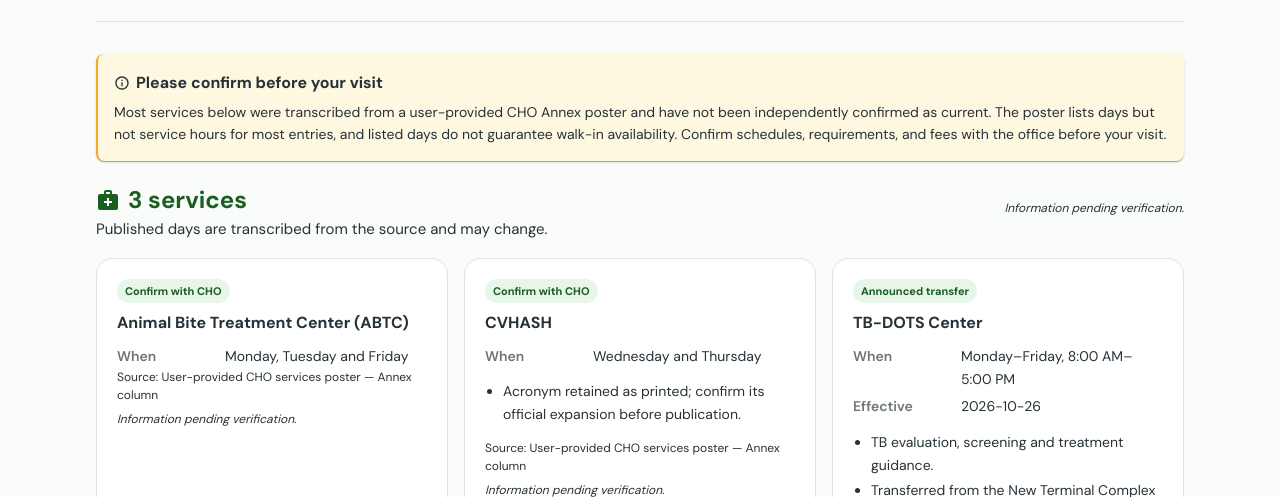
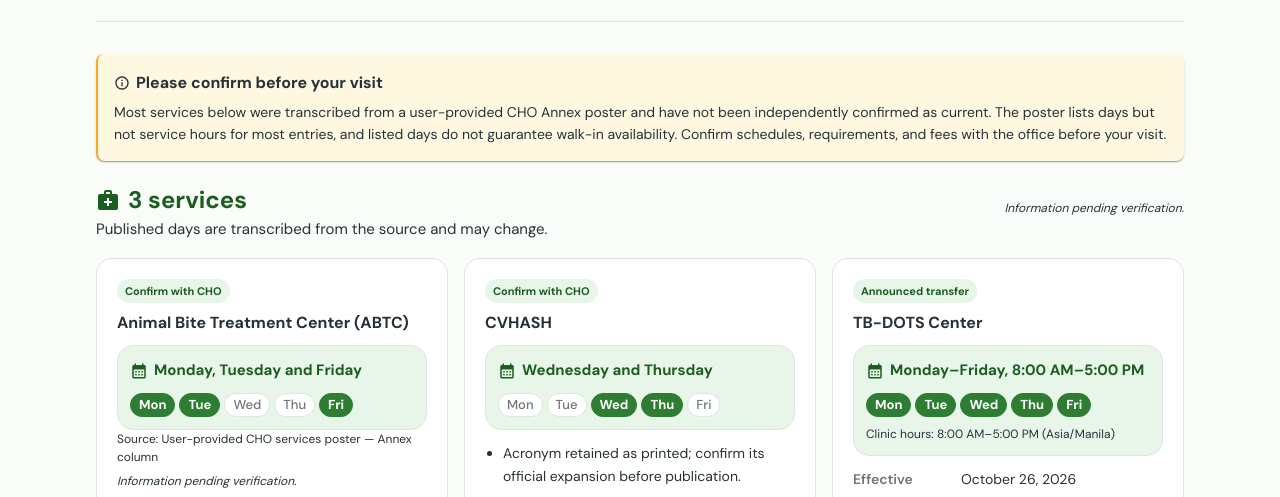
Before and after one commit to wilyuusha/cho-annex, an Astro site: page /cho-annex/services/clinical_services in a window 1280 px wide. Shown: the part 270-767 px from the top of the page. Built offline with nearby package versions, Linux system fonts and the light colour scheme; Astro itself is replaced by a stand-in of ours.

Commit message:
fix on date display

```diff
--- a/src/components/mui/EntryCard.tsx
+++ b/src/components/mui/EntryCard.tsx
@@ -5,6 +5,7 @@ import Chip from '@mui/material/Chip';
 import Link from '@mui/material/Link';
 import Typography from '@mui/material/Typography';
 import NorthEastIcon from '@mui/icons-material/NorthEast';
+import type { ReactNode } from 'react';
 import LastUpdated from './LastUpdated';
 import type { CardSource, MetaItem } from './types';
 
@@ -13,12 +14,22 @@ interface Props {
   meta?: MetaItem[];
   details?: string[];
   badge?: string;
+  highlight?: ReactNode;
   source?: CardSource;
   sourceNote?: string;
   updated?: string | null;
 }
 
-export default function EntryCard({ title, meta = [], details = [], badge, source, sourceNote, updated = null }: Props) {
+export default function EntryCard({
+  title,
+  meta = [],
+  details = [],
+  badge,
+  highlight,
+  source,
+  sourceNote,
+  updated = null,
+}: Props) {
   return (
     <Card variant="outlined" sx={{ height: '100%', borderRadius: 2 }}>
       <CardContent sx={{ p: 2.5, '&:last-child': { pb: 2.5 } }}>
@@ -33,6 +44,8 @@ export default function EntryCard({ title, meta = [], details = [], badge, sourc
         <Typography component="h3" variant="h3">
           {title}
         </Typography>
+
+        {highlight}
 
         {meta.length > 0 ? (
           <Box
--- a/src/components/mui/HeroCarousel.tsx
+++ b/src/components/mui/HeroCarousel.tsx
@@ -28,7 +28,7 @@ export default function HeroCarousel({ images }: Props) {
         sx={{
           position: 'absolute',
           inset: 0,
-          zIndex: 1,
+          zIndex: 2,
           backgroundImage:
             'radial-gradient(rgba(46, 125, 50, 0.12) 1px, transparent 1px), linear-gradient(rgba(38, 50, 56, 0.18), rgba(38, 50, 56, 0.18))',
           backgroundSize: '24px 24px, 100% 100%',
@@ -39,7 +39,7 @@ export default function HeroCarousel({ images }: Props) {
         sx={{
           position: 'absolute',
           inset: 0,
-          zIndex: 2,
+          zIndex: 1,
           px: '3px',
           display: 'grid',
           gridTemplateColumns: { xs: 'repeat(2, 1fr)', md: '2fr 1fr 1fr' },
--- a/src/components/mui/LastUpdated.tsx
+++ b/src/components/mui/LastUpdated.tsx
@@ -1,19 +1,10 @@
 import Box from '@mui/material/Box';
 import Typography from '@mui/material/Typography';
+import { formatDate } from './formatDate';
 
 interface Props {
   updated?: string | null;
   label?: string;
-}
-
-function formatDate(value: string) {
-  const parsed = new Date(value);
-  if (Number.isNaN(parsed.getTime())) return value;
-  return parsed.toLocaleDateString('en-PH', {
-    year: 'numeric',
-    month: 'long',
-    day: 'numeric',
-  });
 }
 
 export default function LastUpdated({ updated = null, label = 'Last updated' }: Props) {
--- /dev/null
+++ b/src/components/mui/ServiceSchedule.tsx
@@ -0,0 +1,90 @@
+import Box from '@mui/material/Box';
+import Chip from '@mui/material/Chip';
+import Typography from '@mui/material/Typography';
+import CalendarMonthIcon from '@mui/icons-material/CalendarMonth';
+
+interface Props {
+  availability: string | null;
+  days: string[];
+  hours?: {
+    opens: string;
+    closes: string;
+    timezone: string;
+  } | null;
+}
+
+const weekdays = [
+  { name: 'Monday', short: 'Mon' },
+  { name: 'Tuesday', short: 'Tue' },
+  { name: 'Wednesday', short: 'Wed' },
+  { name: 'Thursday', short: 'Thu' },
+  { name: 'Friday', short: 'Fri' },
+] as const;
+
+function formatTime(value: string) {
+  const [hourText, minute] = value.split(':');
+  const hour = Number(hourText);
+  const suffix = hour >= 12 ? 'PM' : 'AM';
+  const displayHour = hour % 12 === 0 ? 12 : hour % 12;
+  return `${displayHour}:${minute} ${suffix}`;
+}
+
+export default function ServiceSchedule({ availability, days, hours }: Props) {
+  const activeDays = new Set(days);
+
+  return (
+    <Box
+      sx={{
+        mt: 1.5,
+        p: 1.5,
+        borderRadius: 2,
+        bgcolor: 'primary.light',
+        border: '1px solid',
+        borderColor: 'divider',
+      }}
+    >
+      <Typography
+        sx={{
+          display: 'flex',
+          alignItems: 'center',
+          gap: 0.75,
+          color: 'primary.dark',
+          fontWeight: 700,
+          fontSize: '0.9375rem',
+        }}
+      >
+        <CalendarMonthIcon sx={{ fontSize: 18 }} />
+        {availability || 'Schedule to be confirmed'}
+      </Typography>
+
+      {days.length > 0 ? (
+        <Box sx={{ display: 'flex', flexWrap: 'wrap', gap: 0.5, mt: 1.25 }}>
+          {weekdays.map((day) => {
+            const isActive = activeDays.has(day.name);
+            return (
+              <Chip
+                key={day.name}
+                label={day.short}
+                size="small"
+                sx={{
+                  height: 24,
+                  fontWeight: isActive ? 700 : 500,
+                  bgcolor: isActive ? 'primary.main' : 'background.paper',
+                  color: isActive ? '#ffffff' : 'text.secondary',
+                  border: '1px solid',
+                  borderColor: isActive ? 'primary.main' : 'divider',
+                }}
+              />
+            );
+          })}
+        </Box>
+      ) : null}
+
+      {hours ? (
+        <Typography variant="caption" color="text.secondary" sx={{ display: 'block', mt: 1 }}>
+          Clinic hours: {formatTime(hours.opens)}–{formatTime(hours.closes)} ({hours.timezone})
+        </Typography>
+      ) : null}
+    </Box>
+  );
+}
--- /dev/null
+++ b/src/components/mui/formatDate.ts
@@ -0,0 +1,10 @@
+export function formatDate(value: string | null | undefined): string {
+  if (!value) return '';
+  const parsed = new Date(value);
+  if (Number.isNaN(parsed.getTime())) return value;
+  return parsed.toLocaleDateString('en-PH', {
+    year: 'numeric',
+    month: 'long',
+    day: 'numeric',
+  });
+}
--- a/src/components/mui/views/AnnouncementsView.tsx
+++ b/src/components/mui/views/AnnouncementsView.tsx
@@ -4,6 +4,7 @@ import AppThemeProvider from '../AppThemeProvider';
 import CardGrid from '../CardGrid';
 import EmptyState from '../EmptyState';
 import EntryCard from '../EntryCard';
+import { formatDate } from '../formatDate';
 import PageContainer from '../PageContainer';
 import PageHeader from '../PageHeader';
 import SectionHeader from '../SectionHeader';
@@ -36,8 +37,8 @@ export default function AnnouncementsView({ announcements }: Props) {
                   title={entry.title}
                   badge={entry.category}
                   meta={[
-                    { label: 'Published', value: entry.published },
-                    ...(entry.until ? [{ label: 'Until', value: entry.until }] : []),
+                    { label: 'Published', value: formatDate(entry.published) },
+                    ...(entry.until ? [{ label: 'Until', value: formatDate(entry.until) }] : []),
                   ]}
                   details={[entry.body, ...(entry.notes ?? [])]}
                   source={entry.source}
--- a/src/components/mui/views/HomeView.tsx
+++ b/src/components/mui/views/HomeView.tsx
@@ -12,6 +12,7 @@ import AppThemeProvider from '../AppThemeProvider';
 import DoctorScheduleTable from '../../DoctorScheduleTable';
 import EmptyState from '../EmptyState';
 import EntryCard from '../EntryCard';
+import { formatDate } from '../formatDate';
 import HeroCarousel from '../HeroCarousel';
 import ScheduleTable from '../ScheduleTable';
 import SectionHeader from '../SectionHeader';
@@ -145,7 +146,9 @@ export default function HomeView({
                 {latestAnnouncement?.title ?? 'No announcements yet'}
               </Typography>
               <Typography component="span" variant="caption" color="text.secondary" sx={{ display: 'block' }}>
-                {latestAnnouncement ? `Published ${latestAnnouncement.published}` : 'Pending verification'}
+                {latestAnnouncement
+                  ? `Published ${formatDate(latestAnnouncement.published)}`
+                  : 'Pending verification'}
               </Typography>
             </CardActionArea>
           </Card>
--- a/src/components/mui/views/SchedulesView.tsx
+++ b/src/components/mui/views/SchedulesView.tsx
@@ -10,6 +10,7 @@ import AppThemeProvider from '../AppThemeProvider';
 import CardGrid from '../CardGrid';
 import EmptyState from '../EmptyState';
 import EntryCard from '../EntryCard';
+import { formatDate } from '../formatDate';
 import Notice from '../Notice';
 import PageContainer from '../PageContainer';
 import PageHeader from '../PageHeader';
@@ -95,7 +96,9 @@ export default function SchedulesView({ schedules, base }: Props) {
                       title={entry.title}
                       meta={[
                         { label: 'When', value: entry.when || 'To be confirmed' },
-                        ...(entry.effectiveDate ? [{ label: 'Effective', value: entry.effectiveDate }] : []),
+                        ...(entry.effectiveDate
+                          ? [{ label: 'Effective', value: formatDate(entry.effectiveDate) }]
+                          : []),
                       ]}
                       details={entry.notes ?? []}
                       source={entry.source}
--- a/src/components/mui/views/ServiceCategoryView.tsx
+++ b/src/components/mui/views/ServiceCategoryView.tsx
@@ -7,11 +7,13 @@ import AppThemeProvider from '../AppThemeProvider';
 import CardGrid from '../CardGrid';
 import ContactCard from '../ContactCard';
 import EntryCard from '../EntryCard';
+import { formatDate } from '../formatDate';
 import Notice from '../Notice';
 import PageContainer from '../PageContainer';
 import PageHeader from '../PageHeader';
 import SectionHeader from '../SectionHeader';
 import ServiceCategoryIcon from '../ServiceCategoryIcon';
+import ServiceSchedule from '../ServiceSchedule';
 import type { ServiceCategory, ServicesData } from '../../../data/types';
 import type { SiteInfo } from '../types';
 
@@ -60,10 +62,18 @@ export default function ServiceCategoryView({ services, category, site, base }:
                 key={service.id}
                 title={service.name}
                 badge={service.verification}
-                meta={[
-                  { label: 'When', value: service.availability ?? 'To be confirmed' },
-                  ...(service.effectiveDate ? [{ label: 'Effective', value: service.effectiveDate }] : []),
-                ]}
+                highlight={
+                  <ServiceSchedule
+                    availability={service.availability}
+                    days={service.days}
+                    hours={service.hours}
+                  />
+                }
+                meta={
+                  service.effectiveDate
+                    ? [{ label: 'Effective', value: formatDate(service.effectiveDate) }]
+                    : []
+                }
                 details={[
                   ...(service.description ? [service.description] : []),
                   ...(service.requirements ?? []).map((item) => `Requirement: ${item}`),
--- a/src/components/mui/views/VisitsView.tsx
+++ b/src/components/mui/views/VisitsView.tsx
@@ -4,6 +4,7 @@ import AppThemeProvider from '../AppThemeProvider';
 import CardGrid from '../CardGrid';
 import EmptyState from '../EmptyState';
 import EntryCard from '../EntryCard';
+import { formatDate } from '../formatDate';
 import PageContainer from '../PageContainer';
 import PageHeader from '../PageHeader';
 import SectionHeader from '../SectionHeader';
@@ -36,7 +37,7 @@ export default function VisitsView({ visits }: Props) {
                   title={entry.title}
                   badge={entry.status || 'Activity'}
                   meta={[
-                    { label: 'Date', value: entry.date },
+                    { label: 'Date', value: formatDate(entry.date) },
                     ...(entry.time ? [{ label: 'Time', value: entry.time }] : []),
                     ...(entry.barangay ? [{ label: 'Barangay', value: entry.barangay }] : []),
                     ...(entry.activity ? [{ label: 'Activity', value: entry.activity }] : []),
```
